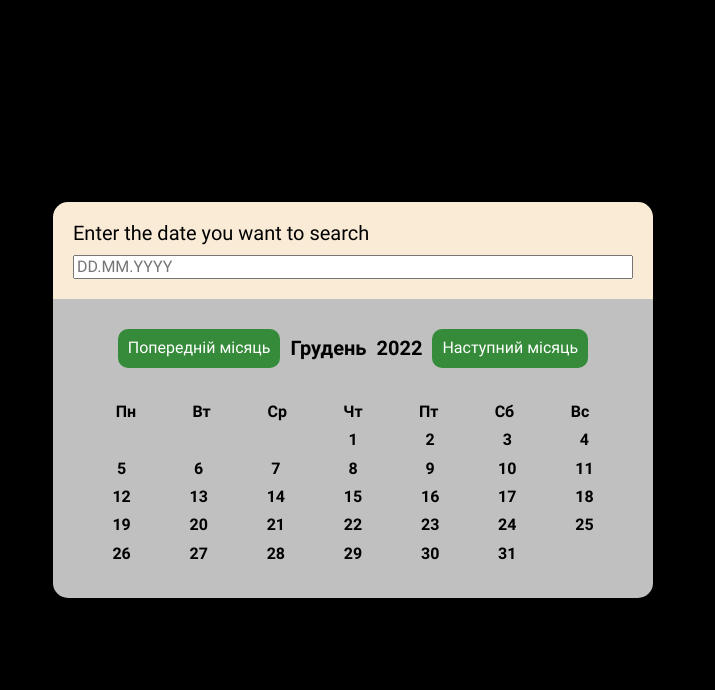
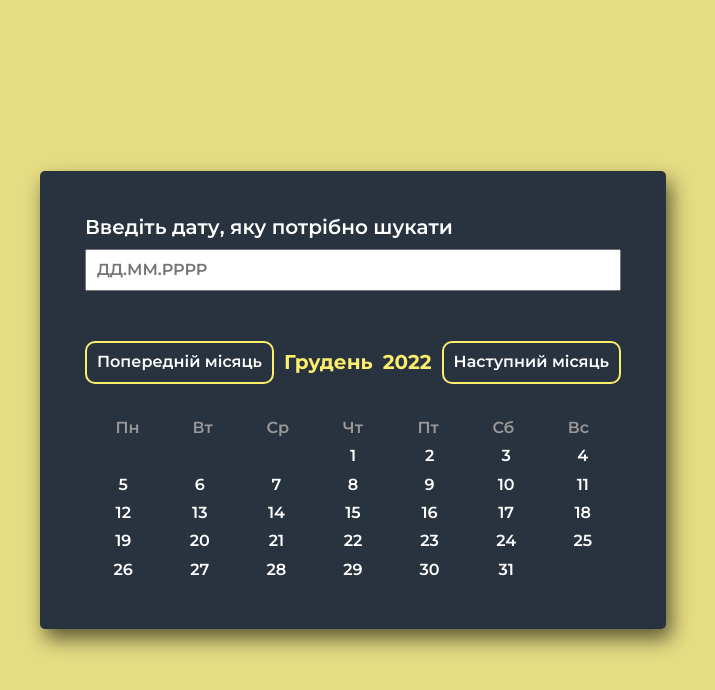
Before and after one commit to evelou4ik/CalendarProject, a plain HTML site: page index.html in a window 1280 px wide. Both pictures are taken after a click on the button "Попередній місяць". Shown: the whole page, without its empty margins (287-1002 px from the left). Drawn offline with Linux system fonts and the light colour scheme.

Commit message:
Refactored code and update styles

```diff
--- a/css/style.css
+++ b/css/style.css
@@ -3,8 +3,8 @@
 }
 
 body {
-    background-color: black;
-    font-family: 'Roboto';
+    background-color: #e6dc83;
+    font-family: 'Montserrat', sans-serif;
 }
 
 ul {
@@ -22,36 +22,49 @@ ul {
     margin: 0 auto;
 }
 
+.calendar__body {
+    padding: 45px;
+    background-color: #29323f;
+    box-shadow: 5px 10px 20px rgb(0 0 0 / 60%);
+    border-radius: 5px;
+    overflow: hidden;
+}
+
 .calendar_wrap {
-    padding: 30px;
+    margin: 0 auto;
     width: 100%;
     max-width: 600px;
-    margin: 0 auto;
-    background-color:silver;
-    border-radius: 0 0 15px 15px;
 }
 
 .calendar_top {
     display: flex;
     align-items: center;
     justify-content: center;
-    margin-bottom: 30px;
+    margin: 0 -5px 30px;
 }
 
-.calendar_top button {
+.calendar_top .btn {
     margin: 0 5px;
     padding: 10px;
+    background-color: transparent;
+    border: 2px solid #fcee6d;
     border-radius: 10px;
-    border: none;
-    background-color: #358b3a;
     color: white;
     cursor: pointer;
+    transition-property: background-color, color;
+    transition-duration: .3s;
+}
+
+.calendar_top .btn:hover {
+    background-color: #fcee6d;
+    color: #29323f;
 }
 
 .calendar_top span {
     margin: 0 5px;
     font-size: 20px;
     font-weight: 700;
+    color: #fcee6d;
 }
 
 .calendar_weekdays, .calendar_days {
@@ -61,15 +74,22 @@ ul {
     text-align: center;
 }
 
+.calendar_weekdays li {
+    color: #999;
+}
+
 .calendar_weekdays, .calendar_days li {
     font-weight: 600;
     padding: 5px;
     border-radius: 5px;
 }
 
+.calendar_days li {
+    color: white;
+}
+
 .current-day {
-    background-color: aliceblue;
-
+    background-color: #5e95c5;
 }
 
 .search-day {
@@ -81,11 +101,9 @@ ul {
     display: flex;
     justify-content: center;
     flex-direction: column;
-    padding: 20px;
+    margin-bottom: 50px;
     max-width: 600px;
     width: 100%;
-    background-color: antiquewhite;
-    border-radius: 15px 15px 0 0;
 }
 
 .calendar__search_wrap span {
@@ -104,15 +122,24 @@ ul {
     font-size: 14px;
 }
 
+.calendar__search_wrap .calendar__search {
+    outline: none;
+    padding: 10px;
+}
+
 .calendar__search_wrap .message.show {
     display: block;
     margin-top: 10px;
 }
 
 .calendar__search_wrap .message.error {
-    color: red;
+    color: #ff5454;
 }
 
 .calendar__search_wrap .message.correct {
-    color: green;
+    color: #57ff57;
 }
+
+.calendar__search_title {
+    color: white;
+}
--- a/index.html
+++ b/index.html
@@ -3,13 +3,18 @@
 <head>
     <meta charset="UTF-8">
     <link rel="stylesheet" href="css/normalize.css">
-    <link rel="stylesheet" href="css/fonts.css">
+    <link rel="preconnect" href="https://fonts.googleapis.com">
+    <link rel="preconnect" href="https://fonts.gstatic.com" crossorigin>
+    <link href="https://fonts.googleapis.com/css2?family=Montserrat:wght@600;700&display=swap" rel="stylesheet">
+<!--    <link rel="stylesheet" href="css/fonts.css">-->
     <link rel="stylesheet" href="css/style.css">
     <title>Calendar</title>
 </head>
 <body>
 
-<div class="container"></div>
+<div class="container">
+    <div class="calendar__body"></div>
+</div>
 <script src="js/custom.js"></script>
 </body>
 </html>
--- a/js/custom.js
+++ b/js/custom.js
@@ -1,6 +1,6 @@
 "use strict"
 
-const container = document.querySelector('.container');
+const calendarContainer = document.querySelector('.container .calendar__body');
 
 class Calendar {
     arrayOfMonths = ['Січень', 'Лютий', 'Березень', 'Квітень', 'Травень', 'Червень', 'Липень', 'Серпень', 'Вересень', 'Жовтень', 'Листопад', 'Грудень'];
@@ -11,19 +11,20 @@ class Calendar {
     dateOfMonth = this.date.getMonth();
     dateOfYear = this.date.getFullYear();
     currentDay = this.date.getDate();
-    firstDayOfMonth = new Date(this.dateOfYear, this.dateOfMonth, 0).getDay();
+    firstDayOfMonth = null;
     calendarWeekdays;
     calendarDays;
+    calendarMonthName;
+    calendarYearName;
 
 
     constructor() {
         this._createCalendarHTML();
+        this._createWeekdays();
         this._createForm();
-        this._createWeekdays();
         this._addDaysToCalendar(this._getCountOfDaysInMonth(this.dateOfYear,this.dateOfMonth + 1));
         document.querySelector("#search_day").addEventListener("keyup", this._takeSearchDate.bind(this))
         document.querySelector("#search_day").addEventListener("keydown", this._clearMessageOutput.bind(this))
-
     }
 
     _createCalendarHTML() {
@@ -36,15 +37,15 @@ class Calendar {
                         <span id="calendar_year_number">${this.dateOfYear}</span>
                         <button class="btn btn--next">Наступний місяць</button>
                     </div>
-                <div id="calendar">
+                    <div id="calendar__body">
                         <ul class="calendar_weekdays"></ul>
                         <ul id="calendar_days" class="calendar_days"></ul>
                     </div>
                 </div>
             `
 
-        container.insertAdjacentHTML('afterbegin', html);
-        container.querySelectorAll(".btn").forEach(btn => {
+        calendarContainer.insertAdjacentHTML('afterbegin', html);
+        calendarContainer.querySelectorAll(".btn").forEach(btn => {
             btn.addEventListener('click', this._switchMonthOnClick.bind(this))
         })
     }
@@ -67,13 +68,9 @@ class Calendar {
         })
     }
 
-    _getCountOfDaysInMonth(year, month) {
-        return new Date(year, month, 0).getDate();
-    }
+    _addEmptyLi(calendarWrapDays) {
+        this.firstDayOfMonth = new Date(this.dateOfYear, this.dateOfMonth, 0).getDay();
 
-    _addEmptyLi(calendarWrapDays) {
-        console.log(this.dateOfMonth)
-        this.firstDayOfMonth = new Date(this.dateOfYear, this.dateOfMonth, 0).getDay();
         for(let i = 0; i < this.firstDayOfMonth; i++) {
             calendarWrapDays.append(this._createCalendarElementDayHTML());
         }
@@ -95,8 +92,9 @@ class Calendar {
         }
     }
 
-    _changeYear(indexMonth, btnClass) {
-        this.dateOfMonth = (btnClass === "btn--prev") ? this.lastMonth : this.firstMonth;
+    _changeYear(btnClass) {
+        this.calendarMonthName = document.querySelector("#calendar_month_name");
+        this.calendarYearName = document.querySelector("#calendar_year_number");
 
         if(btnClass === "btn--prev") {
             --this.dateOfYear;
@@ -104,11 +102,14 @@ class Calendar {
             ++this.dateOfYear;
         }
 
-        document.querySelector("#calendar_month_name").innerHTML = this.arrayOfMonths[this.dateOfMonth];
-        document.querySelector("#calendar_year_number").innerHTML = this.dateOfYear;
+        this.dateOfMonth = (btnClass === "btn--prev") ? this.lastMonth : this.firstMonth;
+        this.calendarMonthName.innerHTML = this.arrayOfMonths[this.dateOfMonth];
+        this.calendarYearName.innerHTML = this.dateOfYear;
     }
 
-    _changeMonth(element, btnClass) {
+    _changeMonth(btn, btnClass) {
+        this.calendarMonthName = document.querySelector("#calendar_month_name");
+
 
         if(btnClass === "btn--prev") {
             --this.dateOfMonth;
@@ -116,17 +117,15 @@ class Calendar {
             ++this.dateOfMonth;
         }
 
-        document.querySelector("#calendar_month_name").innerHTML = this.arrayOfMonths[this.dateOfMonth];
+        this.calendarMonthName.innerHTML = this.arrayOfMonths[this.dateOfMonth];
 
-        if(element.classList.contains("btn--prev") && this.dateOfMonth < this.firstMonth) {
-            this._changeYear(this.lastMonth, "btn--prev")
+        if(btn.classList.contains("btn--prev") && this.dateOfMonth < this.firstMonth) {
+            this._changeYear("btn--prev")
         }
 
-        if(element.classList.contains("btn--next") && this.dateOfMonth > this.lastMonth) {
-            this._changeYear(this.lastMonth, "btn--next")
+        if(btn.classList.contains("btn--next") && this.dateOfMonth > this.lastMonth) {
+            this._changeYear("btn--next")
         }
-
-
 
     }
 
@@ -148,6 +147,10 @@ class Calendar {
         this.calendarDays.innerHTML = ``;
     }
 
+    _getCountOfDaysInMonth(year, month) {
+        return new Date(year, month, 0).getDate();
+    }
+
     _updateDatesOfMonth(year, month) {
         this._clearListOfDays();
         this._addDaysToCalendar(this._getCountOfDaysInMonth(year,month + 1))
@@ -157,20 +160,51 @@ class Calendar {
         const html =
             `
                 <div class="calendar__search_wrap">
-                    <span>Enter the date you want to search</span>
-                    <input id="search_day" class="calendar__search" type="text" placeholder="DD.MM.YYYY">
+                    <span class="calendar__search_title">Введіть дату, яку потрібно шукати</span>
+                    <input id="search_day" class="calendar__search" type="text" placeholder="ДД.ММ.РРРР">
                     <span class="message"></span>
                 </div>
 
             `
-        container.insertAdjacentHTML('afterbegin', html);
+
+        calendarContainer.insertAdjacentHTML('afterbegin', html);
+    }
+
+    _dateOutput(day, month, year) {
+        let calendarMonthName = document.querySelector("#calendar_month_name");
+        let calendarYearName = document.querySelector("#calendar_year_number");
+        let validateCountOfDate = this._getCountOfDaysInMonth(year, month);
+
+        if(!isNaN(day) && !isNaN(month) && !isNaN(year) && Number(day) <= validateCountOfDate) {
+
+            let searchDay = day.replace(/^0{1}/gm, "");
+            this.dateOfMonth = Number(month);
+            this.dateOfYear = Number(year);
+            this.firstDayOfMonth = new Date(this.dateOfYear, --this.dateOfMonth, 0).getDay();
+
+            calendarMonthName.innerHTML = this.arrayOfMonths[this.dateOfMonth];
+            calendarYearName.innerHTML = this.dateOfYear;
+
+            this._clearListOfDays();
+            this._addDaysToCalendar(validateCountOfDate);
+            this._messageOutput("correct", "Ваша дата відображена у календарі");
+
+            document.querySelectorAll("#calendar_days li").forEach(d => {
+                d.classList.remove("search-day")
+
+                if(d.innerHTML === `${searchDay}`) {
+                    d.classList.add("search-day")
+                }
+
+            })
+        } else {
+            this._messageOutput("error", "Цієї дати не існує, перевірте правильність введених даних")
+        }
     }
 
     _takeSearchDate(e) {
-        let searchDateInput = document.querySelector('#search_day')
-
+        let searchDateInput = document.querySelector('#search_day');
         let regex = /^(3[01]|[12][0-9]|0[1-9])[\-\/\.](0[1-9]|1[012])[\-\/\.](19[3-9][0-9]|20[0-9][0-9])$/gm;
-
 
         if(e.key === 'Enter' || e.keyCode === 13) {
             if(regex.test(searchDateInput.value)) {
@@ -183,39 +217,8 @@ class Calendar {
                 this._dateOutput(day, month, year)
 
             } else {
-                this._messageOutput("error", "Invalid date, please try dd/mm/yyyy")
+                this._messageOutput("error", "Некоректні дані, спробуйте перевірити дату або спробуйте ввести у форматі дд/мм/рррр")
             }
-        }
-    }
-
-    _dateOutput(day, month, year) {
-        let validateCountOfDate = this._getCountOfDaysInMonth(year, month);
-
-        if(!isNaN(day) && !isNaN(month) && !isNaN(year) && Number(day) <= validateCountOfDate) {
-
-            let searchDay = day.replace(/^0{1}/gm, "");
-            this.dateOfMonth = Number(month);
-            this.dateOfYear = Number(year);
-            this.firstDayOfMonth = new Date(this.dateOfYear, --this.dateOfMonth, 0).getDay();
-
-
-
-            document.querySelector("#calendar_month_name").innerHTML = this.arrayOfMonths[this.dateOfMonth];
-            document.querySelector("#calendar_year_number").innerHTML = this.dateOfYear;
-
-
-            this._clearListOfDays();
-            this._addDaysToCalendar(validateCountOfDate)
-            this._messageOutput("correct", "Your date is correctly displayed")
-
-            document.querySelectorAll("#calendar_days li").forEach(d => {
-                d.classList.remove("search-day")
-                if(d.innerHTML === `${searchDay}`) {
-                    d.classList.add("search-day")
-                }
-            })
-        } else {
-            this._messageOutput("error", "This date does not exist, please check the correctness of the entered data")
         }
     }
 
```
Lines whose indentation alone changed are shown as unchanged.
